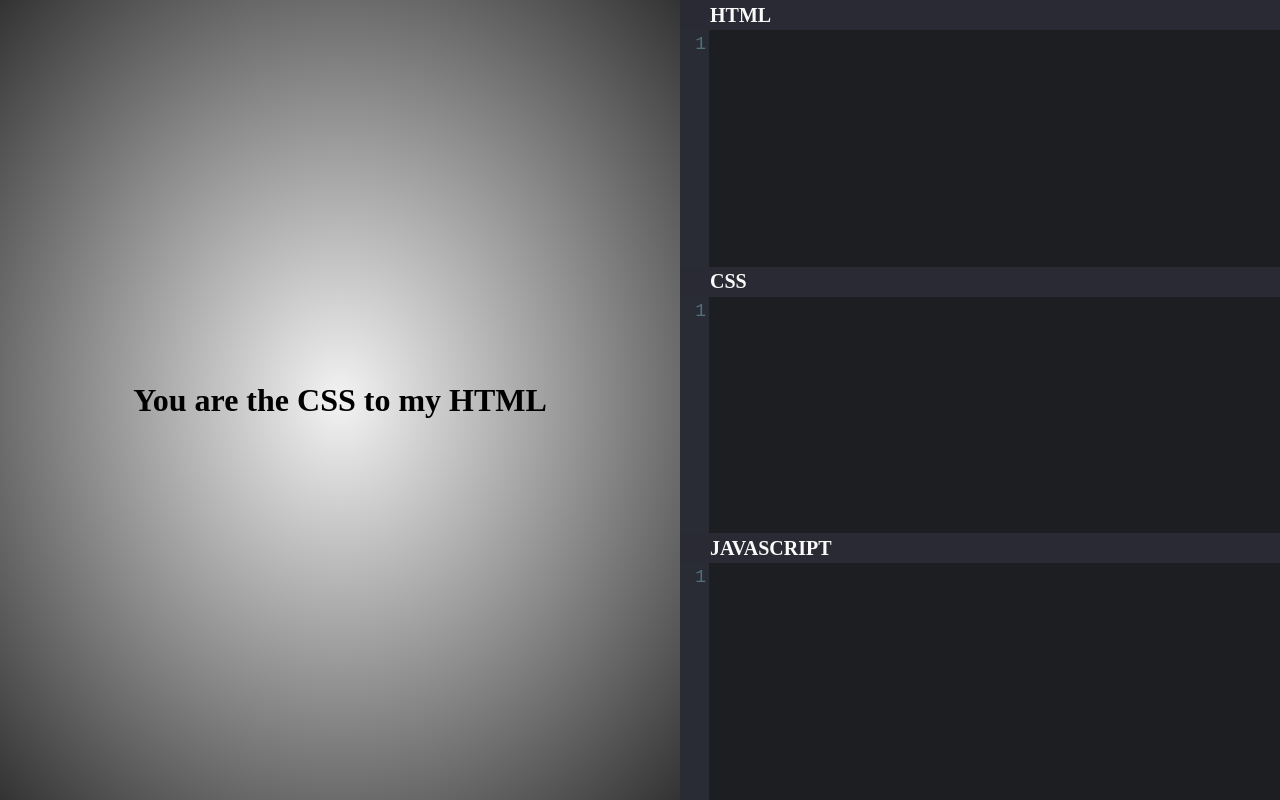
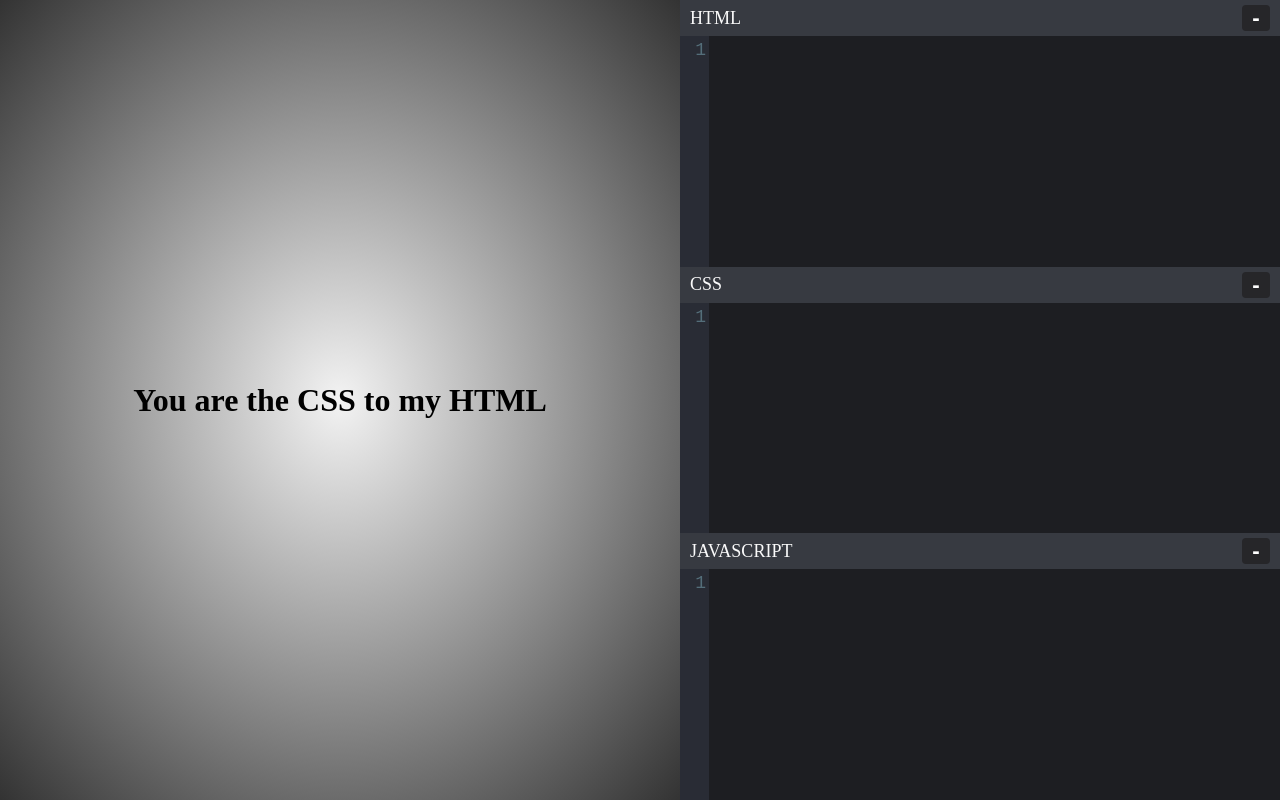
Before and after one commit to ncs-jss/Webcomb, a React (Create React App) app: page / in a window 1280 px wide. Built offline with nearby package versions, Linux system fonts and the light colour scheme.

Commit message:
optimized components

```diff
--- a/src/App.css
+++ b/src/App.css
@@ -20,24 +20,43 @@ html {
 .playground {
   width: 600px;
   background-color: #1e1e2c;
+  display: flex;
+  flex-direction: column;
 }
 
 .code-editor {
-  height: 33.33%;
+  height: 100%;
   overflow: hidden;
-  position: relative;
   font-size: 18px;
+  transition: height 0.45s ease-in-out;
+}
+
+.minimised-code-editor {
+  height: auto;
 }
 
 .editor-header {
-  height: 30px;
+  height: 36px;
   display: flex;
   align-items: center;
-  padding-left: 30px;
-  font-size: 20px;
+  justify-content: space-between;
+  padding: 10px;
   color: #fafafa;
-  font-weight: 600;
-  background-color: #45454552;
+  background-color: #373a41;
+}
+
+.editor-resize-button {
+  width: 28px;
+  display: flex;
+  justify-content: center;
+  align-items: flex-start;
+  font-size: 1.4rem;
+  background: #262629;
+  color: white;
+  border: none;
+  border-radius: 4px;
+  font-weight: bolder;
+  padding: 0;
 }
 
 .react-codemirror2 {
--- a/src/App.js
+++ b/src/App.js
@@ -1,15 +1,10 @@
 import React, { useState, useEffect } from "react";
 
-import { Controlled as Codemirror } from "react-codemirror2";
+import "./App.css";
+
 import DefaultWindow from "./components/DefaultWindow";
 import DisplayWindow from "./components/DisplayWindow";
-
-import "./App.css";
-import "codemirror/lib/codemirror.css";
-import "codemirror/theme/material.css";
-import "codemirror/mode/htmlmixed/htmlmixed";
-import "codemirror/mode/css/css";
-import "codemirror/mode/javascript/javascript";
+import CodeEditor from "./components/CodeEditor";
 
 const App = () => {
   const codeMirrorOptions = {
@@ -61,45 +56,30 @@ const App = () => {
   return (
     <div className="App">
       <section className="playground" style={view ? { display: "none" } : null}>
-        <div className="code-editor html-code">
-          <div className="editor-header">HTML</div>
-          <Codemirror
+        <CodeEditor
+          langName="HTML"
           value={html}
-            options={{
-              mode: "htmlmixed",
-              ...codeMirrorOptions
-            }}
-            onBeforeChange={(editor, data, html) => {
-              sethtml(html);
-            }}
+          mode="htmlmixed"
+          codeMirrorOptions={codeMirrorOptions}
+          lang={html}
+          setFn={sethtml}
         />
-        </div>
-        <div className="code-editor css-code">
-          <div className="editor-header">CSS</div>
-          <Codemirror
+        <CodeEditor
+          langName="CSS"
           value={css}
-            options={{
-              mode: "css",
-              ...codeMirrorOptions
-            }}
-            onBeforeChange={(editor, data, css) => {
-              setcss(css);
-            }}
+          mode="css"
+          codeMirrorOptions={codeMirrorOptions}
+          lang={css}
+          setFn={setcss}
         />
-        </div>
-        <div className="code-editor js-code">
-          <div className="editor-header">JAVASCRIPT</div>
-          <Codemirror
+        <CodeEditor
+          langName="JAVASCRIPT"
           value={js}
-            options={{
-              mode: "javascript",
-              ...codeMirrorOptions
-            }}
-            onBeforeChange={(editor, data, js) => {
-              setjs(js);
-            }}
+          mode="javascript"
+          codeMirrorOptions={codeMirrorOptions}
+          lang={js}
+          setFn={setjs}
         />
-        </div>
       </section>
 
       {html === ""
@@ -118,37 +98,3 @@ const App = () => {
 };
 
 export default App;
-
-// const addRemoveComment = languageType => {
-//   let selectedContent = window.getSelection().toString();
-//   const setLanguage =
-//     languageType === "html" ? html : languageType === "css" ? css : js;
-//   const setFunc =
-//     languageType === "html"
-//       ? sethtml
-//       : languageType === "css" ? setcss : setjs;
-//   const commentType = languageType === "html" ? "<!--  -->" : "/*  */";
-//   // comment add or remove logic
-//   if (selectedContent === "") {
-//     setFunc(setLanguage.concat(commentType));
-//   } else if (
-//     selectedContent.split(" ")[0] === "<!--" ||
-//     selectedContent.split(" ")[0] === "/*"
-//   ) {
-//     let arr = selectedContent.split(" ");
-//     arr.shift();
-//     arr.pop();
-//     let str = arr.join(" ");
-//     setFunc(str);
-//   } else {
-//     languageType === "html"
-//       ? (selectedContent = "<!-- " + selectedContent + " -->")
-//       : (selectedContent = "/* " + selectedContent + " */");
-//     if(setLanguage.split(selectedContent).length === 2) {
-
-//     }
-//     else {
-
-//     }
-//   }
-// }
--- /dev/null
+++ b/src/components/CodeEditor.js
@@ -0,0 +1,40 @@
+import React from "react";
+
+import { Controlled as Codemirror } from "react-codemirror2";
+import "codemirror/lib/codemirror.css";
+import "codemirror/theme/material.css";
+import "codemirror/mode/htmlmixed/htmlmixed";
+import "codemirror/mode/css/css";
+import "codemirror/mode/javascript/javascript";
+
+const CodeEditor = ({
+  langName,
+  value,
+  lang,
+  mode,
+  codeMirrorOptions,
+  setFn
+}) => {
+  return (
+    <div className="code-editor html-code">
+      <div className="editor-header">
+        <span>
+          {langName}
+        </span>
+        <button className="editor-resize-button">-</button>
+      </div>
+      <Codemirror
+        value={value}
+        options={{
+          mode: mode,
+          ...codeMirrorOptions
+        }}
+        onBeforeChange={(editor, data, lang) => {
+          setFn(lang);
+        }}
+      />
+    </div>
+  );
+};
+
+export default CodeEditor;
--- a/src/components/DisplayWindow.js
+++ b/src/components/DisplayWindow.js
@@ -1,7 +1,7 @@
-import React, { useRef, useEffect } from "react";
+import React, { Fragment, useRef, useEffect } from "react";
 
 import { content, runCode } from "./runCode";
-import FunctionalityButtons from "./FunctionalityButtons";
+import BottomButtons from "./BottomButtons";
 
 const DisplayWindow = ({
   html,
@@ -38,13 +38,20 @@ const DisplayWindow = ({
       <section className="result">
         <iframe title="result" className="iframe" ref={iframeRef} />
       </section>
-      <FunctionalityButtons
-        downloadFile={downloadFile}
-        reset={reset}
-        saveToLocalStorage={saveToLocalStorage}
-        view={view}
-        toggleView={toggleView}
-      />
+
+      <div className="buttons-div">
+        {!view
+          ? <Fragment>
+              <BottomButtons children="Save" onClick={saveToLocalStorage} />
+              <BottomButtons children="Reset" onClick={reset} />
+            </Fragment>
+          : null}
+        <BottomButtons children="Download File" onClick={downloadFile} />
+        <BottomButtons
+          children="Toggle View"
+          onClick={() => toggleView(!view)}
+        />
+      </div>
     </div>
   );
 };
--- a/src/components/FunctionalityButtons.js
+++ /dev/null
@@ -1,26 +0,0 @@
-import React, { Fragment } from "react";
-
-import BottomButtons from "./BottomButtons";
-
-const FunctionalityButtons = ({
-  downloadFile,
-  reset,
-  saveToLocalStorage,
-  view,
-  toggleView
-}) => {
-  return (
-    <div className="buttons-div">
-      {!view
-        ? <Fragment>
-            <BottomButtons children="Save" onClick={saveToLocalStorage} />
-            <BottomButtons children="Reset" onClick={reset} />
-          </Fragment>
-        : null}
-      <BottomButtons children="Download File" onClick={downloadFile} />
-      <BottomButtons children="Toggle View" onClick={() => toggleView(!view)} />
-    </div>
-  );
-};
-
-export default FunctionalityButtons;
```
Lines whose indentation alone changed are shown as unchanged.
